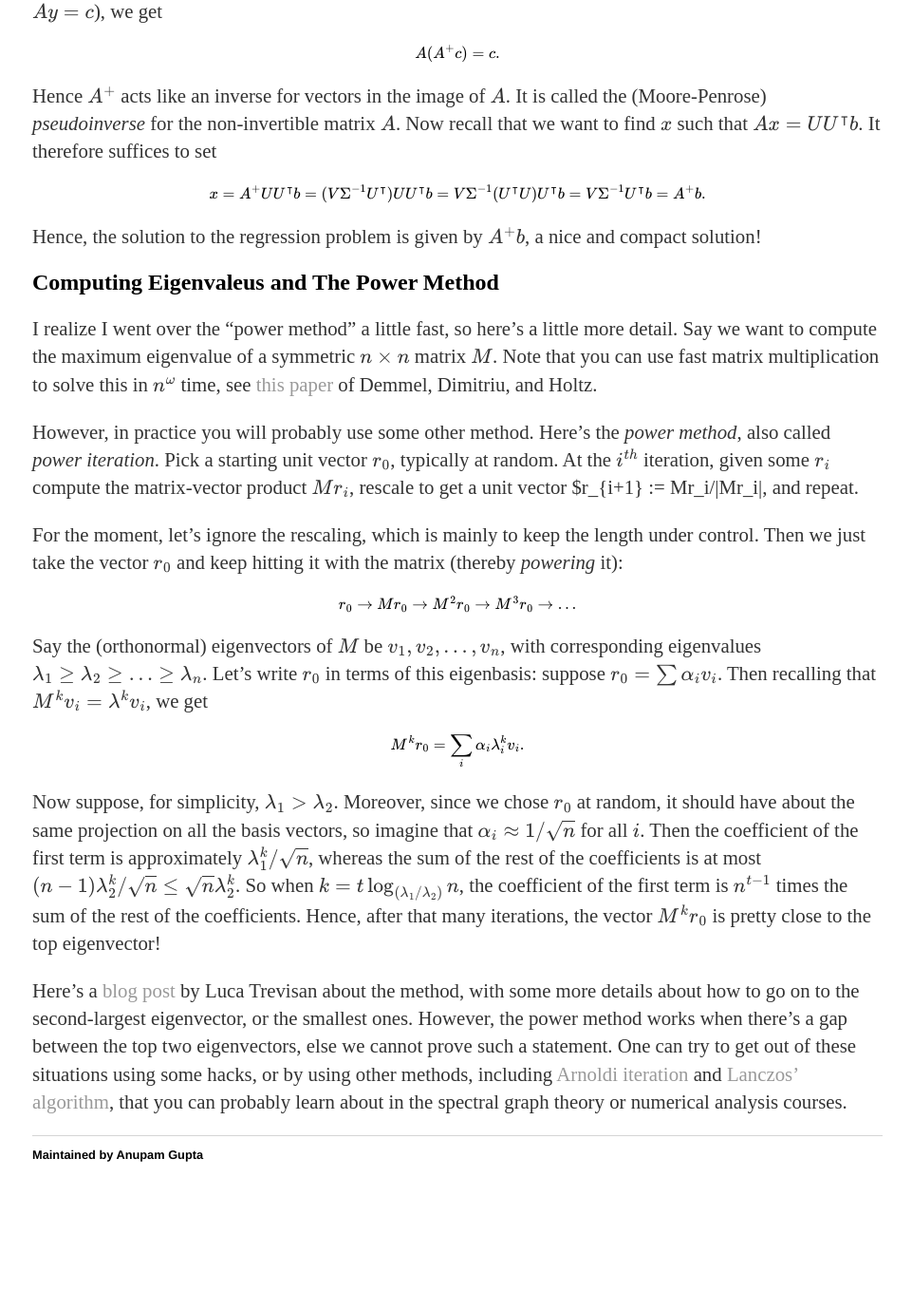
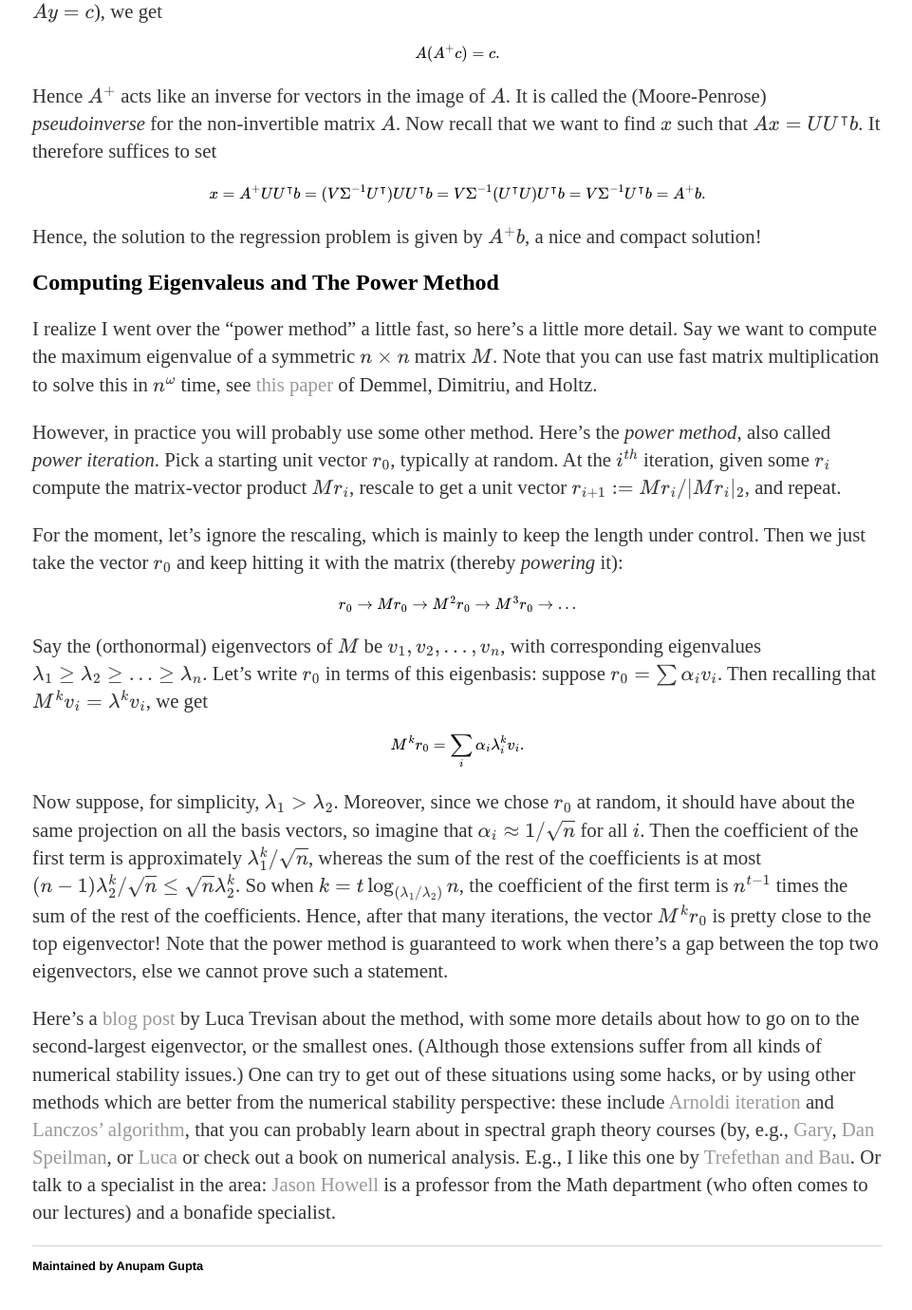
Before and after one commit to cmualgos/cmualgos.github.io, a Jekyll site: the page built from _posts/2018-09-21-svd.md, in a window 1280 px wide and 1400 px high, scrolled down 1537 px. Shown: the top 1379 px of the window at 95% size, without its empty margins (158-1119 px from the left). Built offline with Jekyll 4.4.1, drawn with Linux system fonts in a browser that asks for light colours; formulas are drawn with MathJax 3; before the commit the page ends 2820 px from its top, so only the background shows below that.

Commit message:
Fixes and links

```diff
--- a/_posts/2018-09-21-svd.md
+++ b/_posts/2018-09-21-svd.md
@@ -97,7 +97,7 @@ However, in practice you will probably use some other method. Here's the
 _power method_, also called _power iteration_. Pick a starting unit
 vector $r_0$, typically at random. At the $i^{th}$ iteration, given some
 $r_i$ compute the matrix-vector product $Mr_i$, rescale to get a unit
-vector $r_{i+1} := Mr_i/\|Mr_i|, and repeat.
+vector $r_{i+1} := Mr_i/\|Mr_i\|_2$, and repeat.
 
 For the moment, let's ignore the rescaling, which is mainly to keep the
 length under control. Then we just take the vector $r_0$ and keep
@@ -122,17 +122,30 @@ is at most $(n-1) \lambda_2^k/\sqrt{n} \leq \sqrt{n} \lambda_2^k$. So
 when $k = t \log_{(\lambda_1/\lambda_2)} n$, the coefficient of the
 first term is $n^{t-1}$ times the sum of the rest of the
 coefficients. Hence, after that many iterations, the vector $M^k r_0$ is
-pretty close to the top eigenvector!
+pretty close to the top eigenvector! Note that the power method is
+guaranteed to work when there's a gap between the top two eigenvectors,
+else we cannot prove such a statement.
 
 Here's a [blog
 post](https://lucatrevisan.wordpress.com/2013/05/08/the-power-method/)
 by Luca Trevisan about the method, with some more details about how to
-go on to the second-largest eigenvector, or the smallest ones.
-However, the power method works when there's a gap between the top two
-eigenvectors, else we cannot prove such a statement. One can try to get
-out of these situations using some hacks, or by using
-other methods, including [Arnoldi
-iteration](https://en.wikipedia.org/wiki/Arnoldi_iteration) and [Lanczos'
-algorithm](https://en.wikipedia.org/wiki/Lanczos_algorithm), that you
-can probably learn about in the spectral graph theory or numerical
-analysis courses.
+go on to the second-largest eigenvector, or the smallest ones. (Although
+those extensions suffer from all kinds of numerical stability issues.)
+One can try to get out of these situations using some hacks, or by using
+other methods which are better from the numerical stability perspective:
+these include [Arnoldi
+iteration](https://en.wikipedia.org/wiki/Arnoldi_iteration) and
+[Lanczos' algorithm](https://en.wikipedia.org/wiki/Lanczos_algorithm),
+that you can probably learn about in spectral graph theory courses (by,
+e.g.,
+[Gary](http://www.cs.cmu.edu/afs/cs/academic/class/15859n-f18/schedule.html),
+[Dan
+Speilman](http://www.cs.yale.edu/homes/spielman/561/2015/index.html), or
+[Luca](https://people.eecs.berkeley.edu/~luca/books/expanders-2016.pdf)
+or check out a book on numerical analysis. E.g., I like this one by
+[Trefethan and
+Bau](https://people.maths.ox.ac.uk/trefethen/text.html). Or talk to a
+specialist in the area: [Jason
+Howell](https://www.cmu.edu/math/people/faculty/howell.html) is a
+professor from the Math department (who often comes to our lectures) and
+a bonafide specialist.
```
